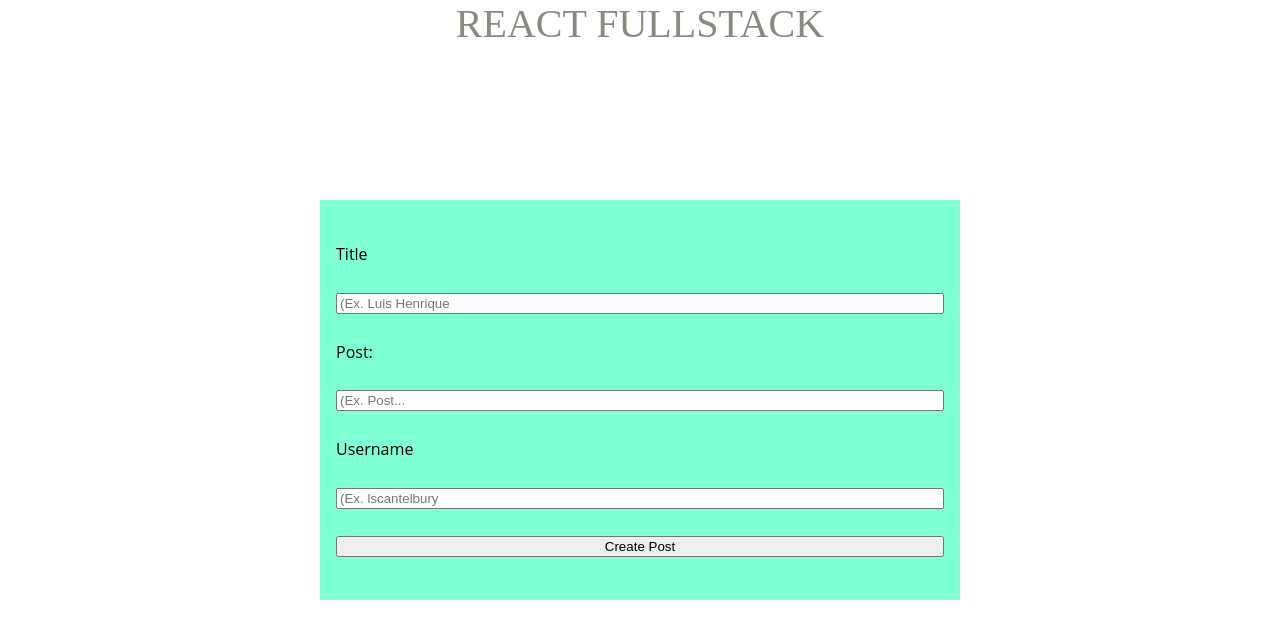
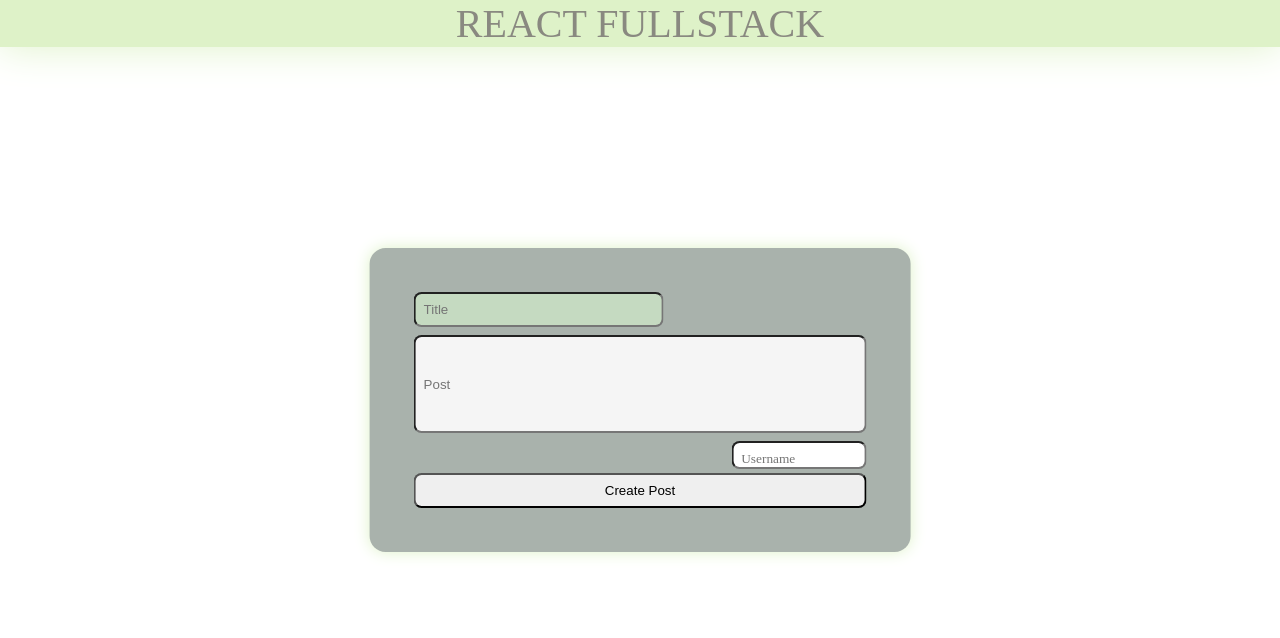
Before and after one commit to lscantelbury/react-fullstack, a React (Create React App) app in the folder client/: page /create-post in a window 1280 px wide. Shown: the top 638 px of the page. Built offline with nearby package versions, Linux system fonts and the light colour scheme.

Commit message:
Header appearance and text hover behavior

```diff
--- a/client/src/Components/Post/Style.js
+++ b/client/src/Components/Post/Style.js
@@ -3,6 +3,10 @@ import styled from "styled-components";
 const cardH = 8; //rem
 const cardW = 35; //vw
 
+//&:hover {
+  //  min-height: ${(cardH * 2).toString()}rem;
+    //width: ${(cardW * 1.1).toString()}vw;
+//}
 export const Card = styled.div`
   @import url('https://fonts.googleapis.com/css2?family=Architects+Daughter&display=swap');
   min-height: ${cardH.toString()}rem ;
@@ -19,10 +23,6 @@ export const Card = styled.div`
 
   box-shadow: 0 0 1em ${({theme}) => theme.color.c1};
 
-  &:hover {
-    min-height: ${(cardH * 2).toString()}rem;
-    width: ${(cardW * 1.1).toString()}vw;
-  }
   * {
     margin: 0.25rem;
     padding: 0.5rem;
@@ -42,8 +42,8 @@ export const Card = styled.div`
 
   .text {
     background-color: whitesmoke;
-    flex-grow: 1;
     &:hover {
+      min-height: ${(cardH * 0.5).toString()}rem;
       background-color: white;
       cursor: pointer;
     }
@@ -57,11 +57,8 @@ export const Card = styled.div`
     font-family: 'Architects Daughter', cursive;
 
     a {
-      color: whitesmoke;
       text-decoration: none;
-      &:hover {
-        color: ${({theme}) => theme.color.c1};
-      }
+      color: black;
     }
   }
 `
--- a/client/src/Pages/CreatePost/CreatePost.js
+++ b/client/src/Pages/CreatePost/CreatePost.js
@@ -9,15 +9,15 @@ export function CreatePost(){
         <>
             <Header />
             <CreatePostCard className="createPost">
-                <Formik initialValues={null} onSubmit={() => history.push('/')}>
+                <Formik initialValues={null} onSubmit={() => {
+                    history.replace('/')
+                    history.go(0)
+                }}>
                     <Form>
-                        <label>Title</label>
-                        <Field id="inputCreatePost" name="title" placeholder={"(Ex. Luis Henrique"} />
-                        <label>Post:</label>
-                        <Field id="inputCreatePost" name="text" placeholder={"(Ex. Post..."} />
-                        <label>Username</label>
-                        <Field id="inputCreatePost" name="username" placeholder={"(Ex. lscantelbury"} />
-                        <button type="submit">Create Post</button>
+                        <Field id="inputCreatePost" className="title" name="title" placeholder={"Title"} />
+                        <Field id="inputCreatePost" className="text" name="text" placeholder={"Post"} />
+                        <Field id="inputCreatePost" className="username" name="username" placeholder={"Username"} />
+                        <button className="buttonCreate" type="submit">Create Post</button>
                     </Form>
                 </Formik>
             </CreatePostCard>
--- a/client/src/Pages/CreatePost/Style.js
+++ b/client/src/Pages/CreatePost/Style.js
@@ -1,10 +1,18 @@
 import styled from "styled-components";
 
+const cardH = 8; //rem
+const cardW = 35; //vw
 export const CreatePostCard = styled.div`
-  min-height: 50vh;
-  width: 50vw;
+  @import url('https://fonts.googleapis.com/css2?family=Architects+Daughter&display=swap');
+  min-height: ${(cardH * 2).toString()}rem ;
+  width: ${(cardW * 1.1).toString()}vw;
+  padding: 1.5rem;
 
-  background-color: aquamarine;
+  background-color: ${({theme}) => theme.color.c4};
+  border-radius: 1rem;
+
+  box-shadow: 0 0 1em ${({theme}) => theme.color.c1};
+
   position: absolute;
   top: 50%;
   left: 50%;
@@ -13,6 +21,11 @@ export const CreatePostCard = styled.div`
 
   display: flex;
   justify-content: center;
+  * {
+    margin: 0.25rem;
+    padding: 0.5rem;
+    border-radius: 0.5rem;
+  }
   form{
     width: 100%;
     display: flex;
@@ -20,6 +33,33 @@ export const CreatePostCard = styled.div`
     justify-content: space-evenly;
     padding: 0.5rem;
     margin: 0.5rem;
+  }
+  .title {
+    width: 50%;
 
+    background-color: ${({theme}) => theme.color.c2};
+
+    align-self: flex-start;
+
+    &:hover {
+      background-color: ${({theme}) => theme.color.c3};
+    }
   }
+    .text {
+      background-color: whitesmoke;
+      flex-grow: 1;
+
+      &:hover {
+        background-color: white;
+        cursor: pointer;
+      }
+    }
+      .username {
+        width: 25%;
+        align-self: flex-end;
+        margin-bottom: 0;
+        padding-bottom: 0;
+
+        font-family: 'Architects Daughter', cursive;
+      }
 `
--- a/client/src/Pages/Header/Style.js
+++ b/client/src/Pages/Header/Style.js
@@ -1,13 +1,16 @@
 import styled from "styled-components";
 
 export const HeaderTitle = styled.header`
-  height: 2.5rem;
+  min-height: 2.5rem;
+  width: 100vw;
   font-size: 2.5rem;
   display: flex;
   justify-content: center;
   font-family: 'Sedgwick Ave', cursive;
   margin-bottom: 1rem;
+  background-color: ${({theme}) => theme.color.c1};
 
+  box-shadow: 0 0 1em ${({theme}) => theme.color.c1};
   a{
     text-decoration: none;
     color: ${({theme}) => theme.color.c5};
--- a/client/src/Pages/Home/Style.js
+++ b/client/src/Pages/Home/Style.js
@@ -7,9 +7,13 @@ export const HomePage = styled.div`
   justify-content: center;
 
   .createPost {
+    width: 5rem;
+    height: 3rem;
+    border-radius: 0.5rem;
+    align-self: center;
 
-    a {
-      text-decoration: none;
+    &:hover{
+      background-color: ${({theme}) => theme.color.c2};
     }
   }
 `
```
